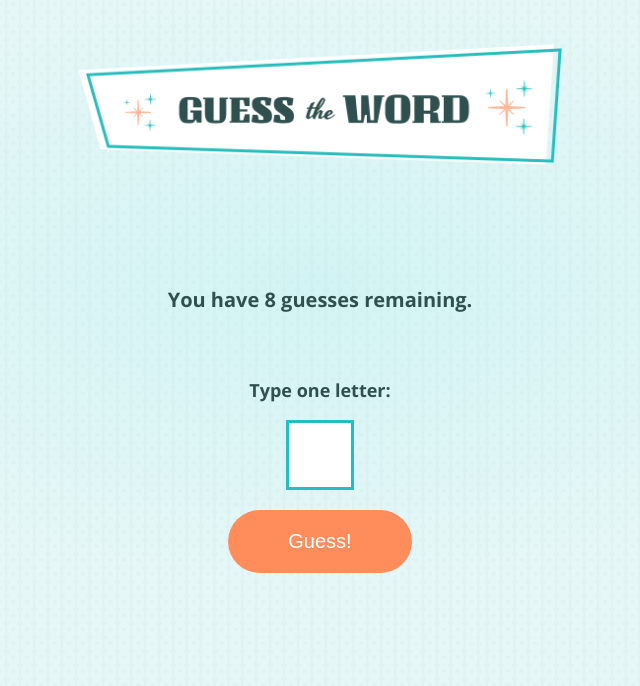
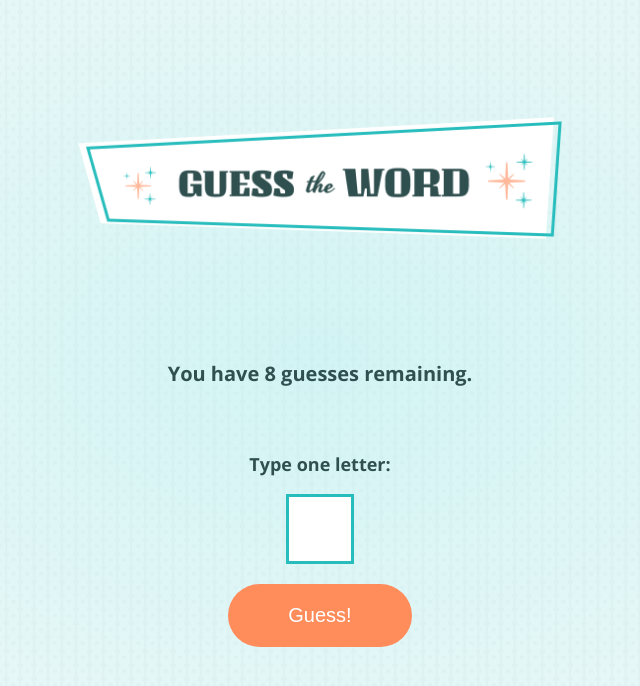
Before and after one commit to bryliebaird/guess-the-word-old, a plain HTML site: page index.html in a window 1280 px wide. Shown: the whole page, without its empty margins (320-960 px from the left). Drawn offline with nearby package versions, Linux system fonts and the light colour scheme; no server answers; a web font is replaced by a local one.

Commit message:
second push

```diff
--- a/css/style.css
+++ b/css/style.css
@@ -12,7 +12,7 @@
     font-size: 20px;
     line-height: 150%;
     background-color: #dff6f6;
-    background-image: url("/assets/bg.png");
+    background-image: url("/img/bg.png");
     background-size: 800px;
     background-repeat: repeat;
     color: #305050;
@@ -42,6 +42,7 @@
     justify-content: center;
     flex-direction: column;
     align-items: center;
+    height: 90vh;
     width: 90%;
   }
 
--- a/index.html
+++ b/index.html
@@ -14,7 +14,7 @@
     <body>
         <div class="container">
             <h1>
-                <img class="logo" src="assets/logo.png" alt="Guess The Word" />
+                <img class="logo" src="img/logo.png" alt="Guess The Word" />
             </h1>
             <p class="message"></p>
             <p class="word-in-progress"></p>
```
Also changed, not shown: img/bg.png (renamed from assets/bg.png), img/logo.png (renamed from assets/logo.png).
